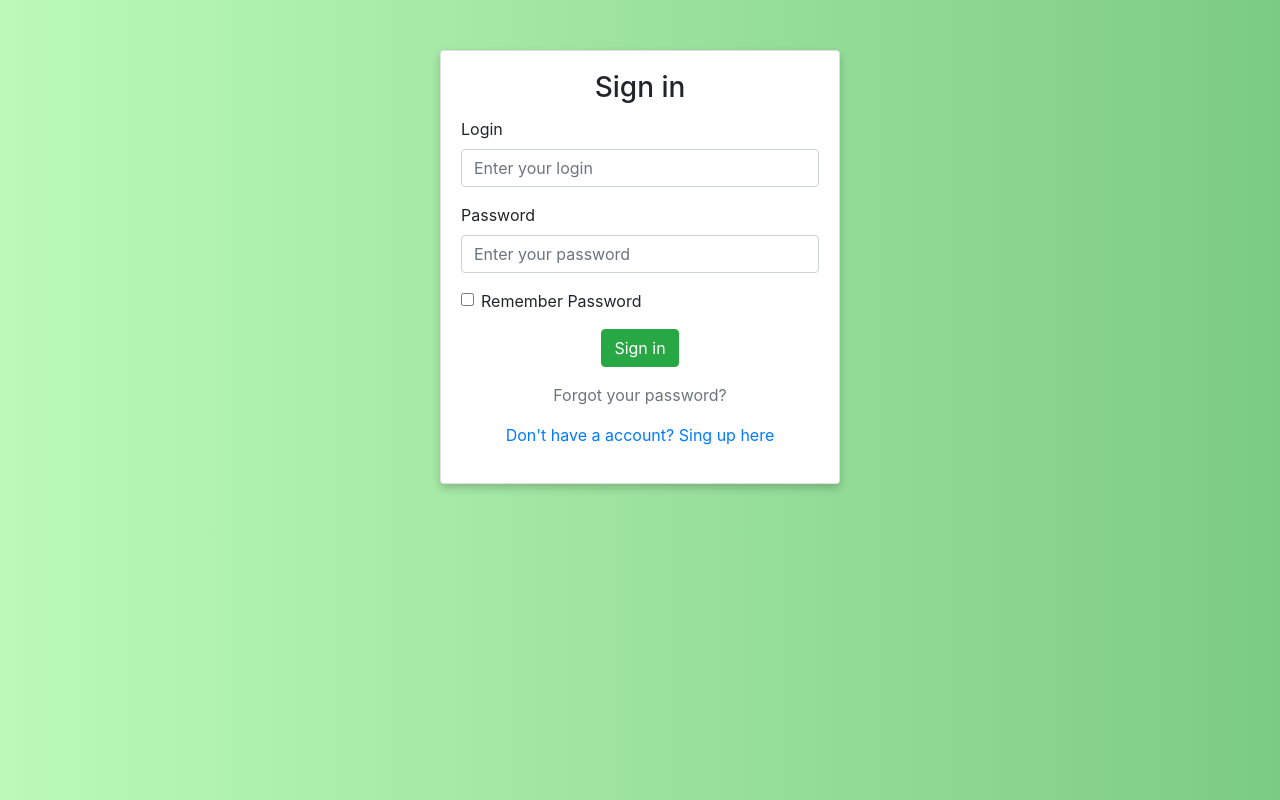
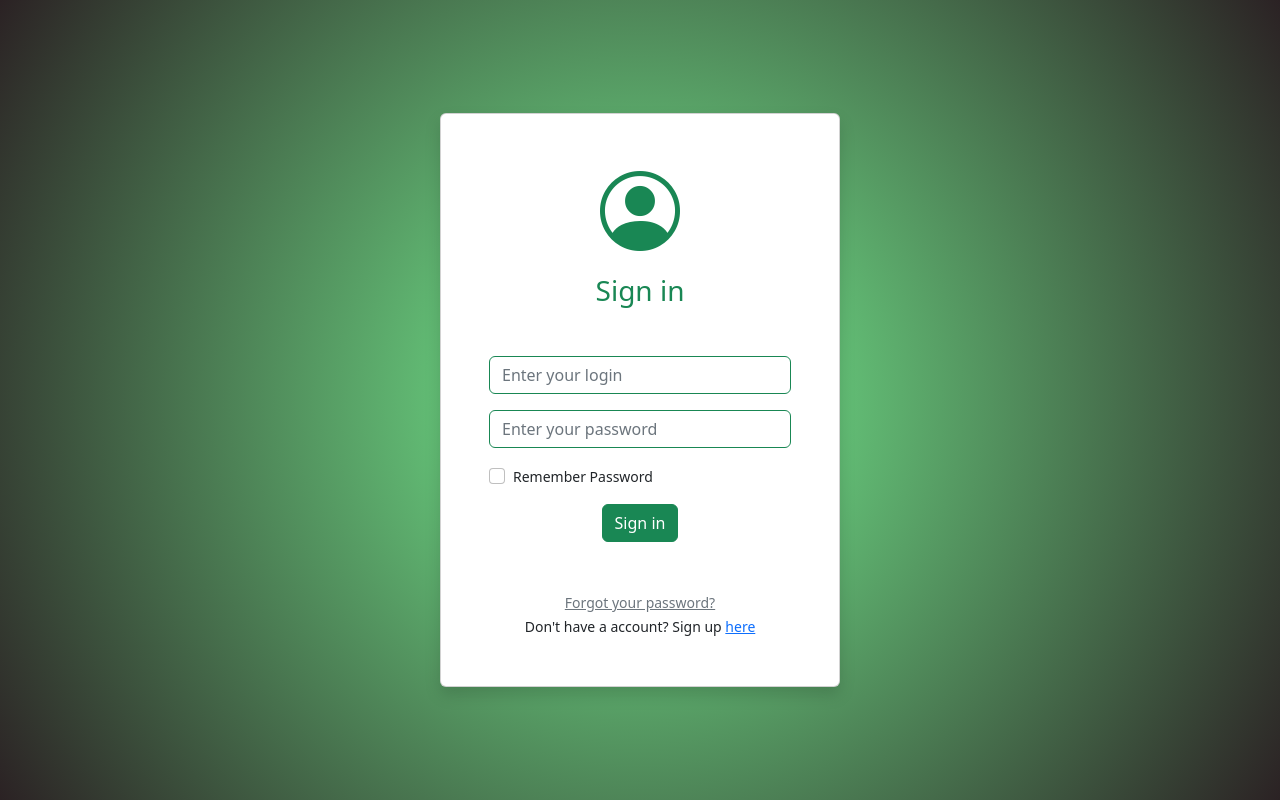
Before and after one commit to rafaelaalvesn/login-forms-pack, a plain HTML site: page form-2/form-2.html in a window 1280 px wide. Drawn offline with nearby package versions, Linux system fonts and the light colour scheme.

Commit message:
form 2 finished

```diff
--- a/form-2/form-2.html
+++ b/form-2/form-2.html
@@ -3,41 +3,40 @@
 <head>
     <meta charset="UTF-8">
     <title>Exemplo de página com Bootstrap</title>
-
-    <link rel="stylesheet" href="https://stackpath.bootstrapcdn.com/bootstrap/5.0.0-alpha2/css/bootstrap.min.css">
+    <link rel="stylesheet" href="https://cdn.jsdelivr.net/npm/bootstrap@5.2.3/dist/css/bootstrap.min.css">
+    <link rel="stylesheet" href="https://cdn.jsdelivr.net/npm/bootstrap-icons@1.11.3/font/bootstrap-icons.min.css">
     <style>
 
         body {
-            background: rgb(2,0,36);
-            background: linear-gradient(90deg, rgba(2,0,36,1) 0%, rgba(187,250,184,1) 0%, rgba(124,203,132,1) 100%);
+            background: rgb(118,245,146);
+        background: radial-gradient(circle, rgba(118,245,146,1) 0%, rgba(43,34,36,1) 100%);
         }
 
 
         .card {
             width: 400px;
             margin: 50px auto;
-            box-shadow: 0 4px 8px 0 rgba(0,0,0,0.2);
         }
     </style>
 </head>
 <body>
-    <div class="card">
-        <div class="card-body">
-
-            <h3 class="card-title text-center">Sign in</h3>
-            <form>
+    <div class="vh-100 d-flex align-items-center">
+    <div class="card shadow">
+        <div class="card-body p-5">
+            <div class="text-center text-success display-1">
+                <i class="bi bi-person-circle"></i>
+            </div>
+            <h3 class="card-title text-center text-success mt-3">Sign in</h3>
+            <form class="mt-5">
                 <div class="mb-3">
-                    <label for="login" class="form-label">Login</label>
-                    <input type="text" class="form-control" id="login" placeholder="Enter your login">
+                    <input type="text" class="form-control border border-success" id="login" placeholder="Enter your login">
                 </div>
                 <div class="mb-3">
-                    <label for="password" class="form-label">Password</label>
-                    <input type="password" class="form-control" id="password" placeholder="Enter your password">
+                    <input type="password" class="form-control border border-success" id="password" placeholder="Enter your password">
                 </div>
                 <div class="form-check mb-3">
-
                     <input type="checkbox" class="form-check-input" id="remember">
-                    <label class="form-check-label" for="remember">Remember Password</label>
+                    <label class="form-check-label" for="remember"><small>Remember Password</small></label>
                 </div>
 
                 <div class="text-center">
@@ -45,10 +44,10 @@
                 </div>
             </form>
 
-            <p class="text-center mt-3"><a href="#" class="text-muted">Forgot your password?</a></p>
-
-            <p class="text-center"><a href="#" class="text-primary">Don't have a account? Sing up here</a></p>
+            <p class="text-center mt-5 fs-6 m-0"><a href="#" class="text-muted"><small>Forgot your password?</small></a></p>
+            <p class="text-center fs-6 m-0"><small>Don't have a account? Sign up  <a href="#" class="text-primary">here</small></a></p>
         </div>
+    </div>
     </div>
 </body>
 </html>
```
Also changed, not shown: form-2/img/form-2.png (added).
